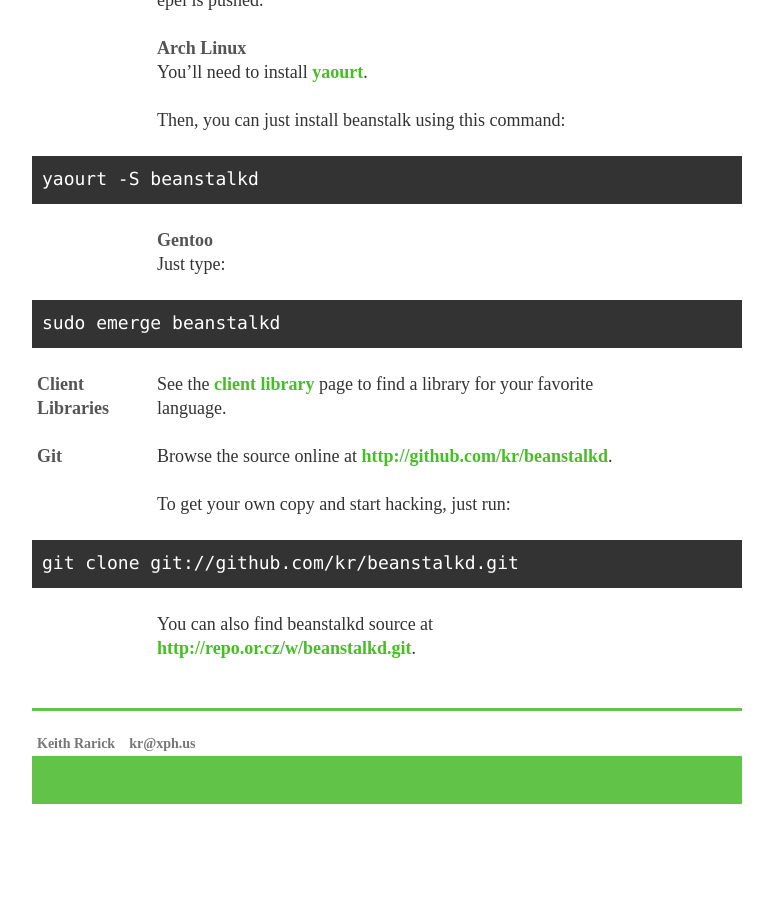
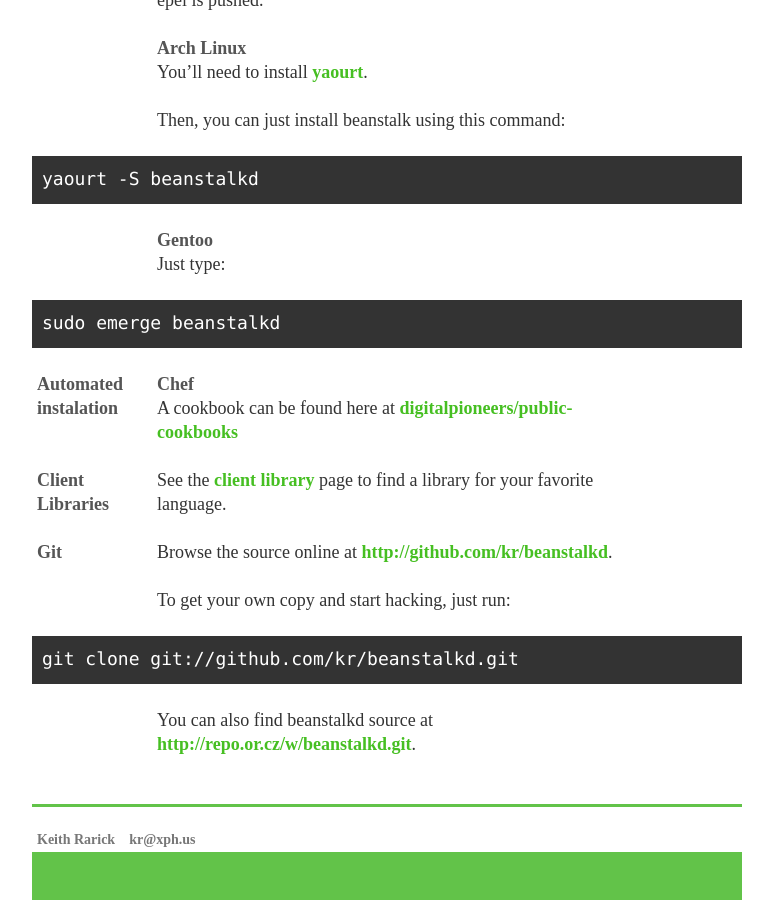
Before and after one commit to beanstalkd/beanstalkd, a Jekyll site: the page built from download.md, in a window 1280 px wide and 900 px high, scrolled down 1284 px. Shown: the whole window, without its empty margins (253-1026 px from the left). Built offline with Jekyll 4.4.1, drawn with Linux system fonts in a browser that asks for light colours; Markdown is read by kramdown in place of the engine named in the settings; comment, search, counter and statistics services are not loaded; before the commit the page ends 2088 px from its top, so only the background shows below that.

Commit message:
Added installation doc for installtiong beanstalkd via chef cookbook

```diff
--- a/download.md
+++ b/download.md
@@ -82,6 +82,11 @@
 
     sudo emerge beanstalkd
 
+## Automated instalation
+
+### Chef
+A cookbook can be found here at [digitalpioneers/public-cookbooks](https://github.com/digitalpioneers/public-cookbooks)
+
 ## Client Libraries
 
 See the [client library][] page to find a library for your favorite
```
